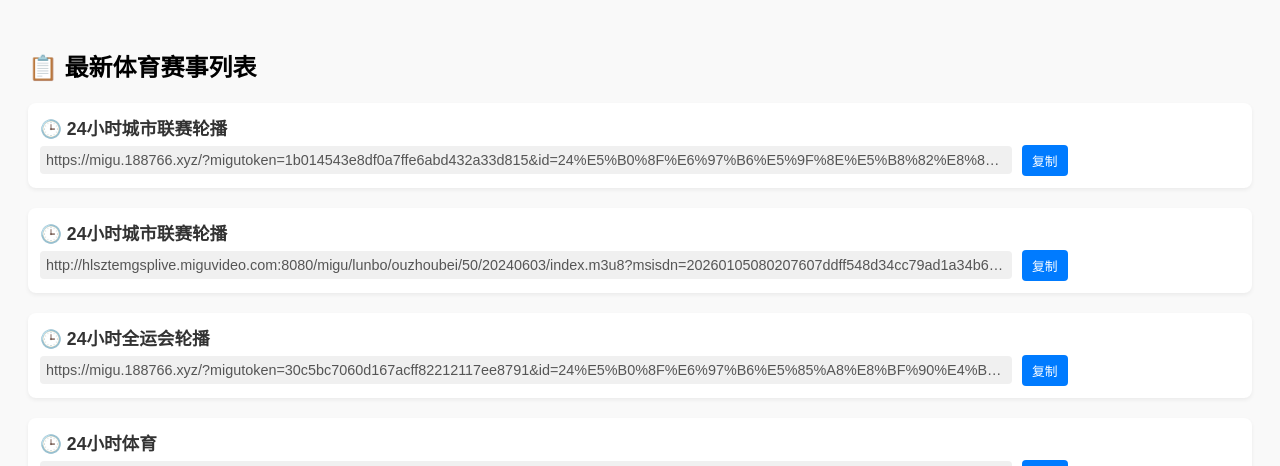
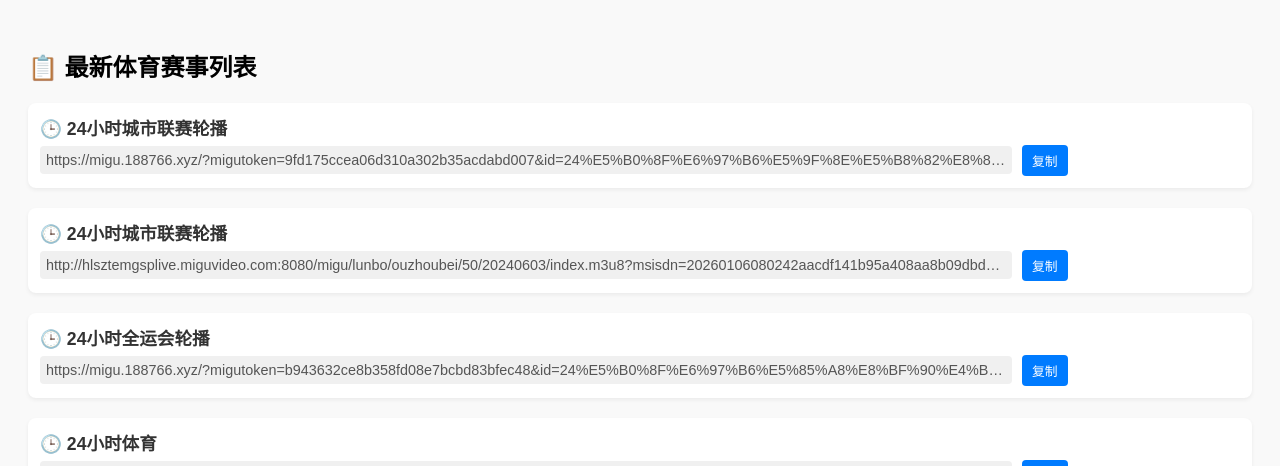
Before and after one commit to kimwang1978/iptv.github.io, a Jekyll site: the page tiyu.html, which Jekyll copies as it is, in a window 1280 px wide and 900 px high. Shown: the top 466 px of the window. Built offline with Jekyll 4.4.1, drawn with Linux system fonts in a browser that asks for light colours.

Commit message:
Sync File 2026-01-06 04:02:51

```diff
--- a/tiyu.html
+++ b/tiyu.html
@@ -52,7 +52,7 @@
         <div class="item">
             <div class="title">🕒 24小时城市联赛轮播</div>
             <div class="url-wrapper">
-                <div class="url" id="url_0">https://migu.188766.xyz/?migutoken=1b014543e8df0a7ffe6abd432a33d815&id=24%E5%B0%8F%E6%97%B6%E5%9F%8E%E5%B8%82%E8%81%94%E8%B5%9B%E8%BD%AE%E6%92%AD%E5%8F%B0&type=yy</div>
+                <div class="url" id="url_0">https://migu.188766.xyz/?migutoken=9fd175ccea06d310a302b35acdabd007&id=24%E5%B0%8F%E6%97%B6%E5%9F%8E%E5%B8%82%E8%81%94%E8%B5%9B%E8%BD%AE%E6%92%AD%E5%8F%B0&type=yy</div>
                 <button class="copy-btn" onclick="copyToClipboard('url_0')">复制</button>
             </div>
         </div>
@@ -60,7 +60,7 @@
         <div class="item">
             <div class="title">🕒 24小时城市联赛轮播</div>
             <div class="url-wrapper">
-                <div class="url" id="url_1">http://hlsztemgsplive.miguvideo.com:8080/migu/lunbo/ouzhoubei/50/20240603/index.m3u8?msisdn=20260105080207607ddff548d34cc79ad1a34b6adfb659&mdspid=&spid=800033&netType=0&sid=5910022136&pid=2028597139&timestamp=20260105080207&Channel_ID=0116_2600037000-99000-200300220100002&ProgramID=915512915&ParentNodeID=-99&assertID=5910022136&client_ip=218.28.233.106&SecurityKey=20260105080207&promotionId=&mvid=5900006618&mcid=500020&playurlVersion=WX-A1-8.12.2-RELEASE&userid=&jmhm=&videocodec=h264&appCode=miguvideo_android&bean=mgspad&tid=android&conFee=0&encrypt=6734d329471205cd2488cb7242617f65&sv=10004&ct=android</div>
+                <div class="url" id="url_1">http://hlsztemgsplive.miguvideo.com:8080/migu/lunbo/ouzhoubei/50/20240603/index.m3u8?msisdn=20260106080242aacdf141b95a408aa8b09dbd9997ee29&mdspid=&spid=800033&netType=0&sid=5910022136&pid=2028597139&timestamp=20260106080242&Channel_ID=0116_2600037000-99000-200300220100002&ProgramID=915512915&ParentNodeID=-99&assertID=5910022136&client_ip=218.28.233.106&SecurityKey=20260106080242&promotionId=&mvid=5900006618&mcid=500020&playurlVersion=WX-A1-8.12.2-RELEASE&userid=&jmhm=&videocodec=h264&appCode=miguvideo_android&bean=mgspad&tid=android&conFee=0&encrypt=7e9ef8a4bd57259144b01de70b5cb6f0&sv=10004&ct=android</div>
                 <button class="copy-btn" onclick="copyToClipboard('url_1')">复制</button>
             </div>
         </div>
@@ -68,7 +68,7 @@
         <div class="item">
             <div class="title">🕒 24小时全运会轮播</div>
             <div class="url-wrapper">
-                <div class="url" id="url_2">https://migu.188766.xyz/?migutoken=30c5bc7060d167acff82212117ee8791&id=24%E5%B0%8F%E6%97%B6%E5%85%A8%E8%BF%90%E4%BC%9A%E8%BD%AE%E6%92%AD%E5%8F%B0&type=yy</div>
+                <div class="url" id="url_2">https://migu.188766.xyz/?migutoken=b943632ce8b358fd08e7bcbd83bfec48&id=24%E5%B0%8F%E6%97%B6%E5%85%A8%E8%BF%90%E4%BC%9A%E8%BD%AE%E6%92%AD%E5%8F%B0&type=yy</div>
                 <button class="copy-btn" onclick="copyToClipboard('url_2')">复制</button>
             </div>
         </div>
```
